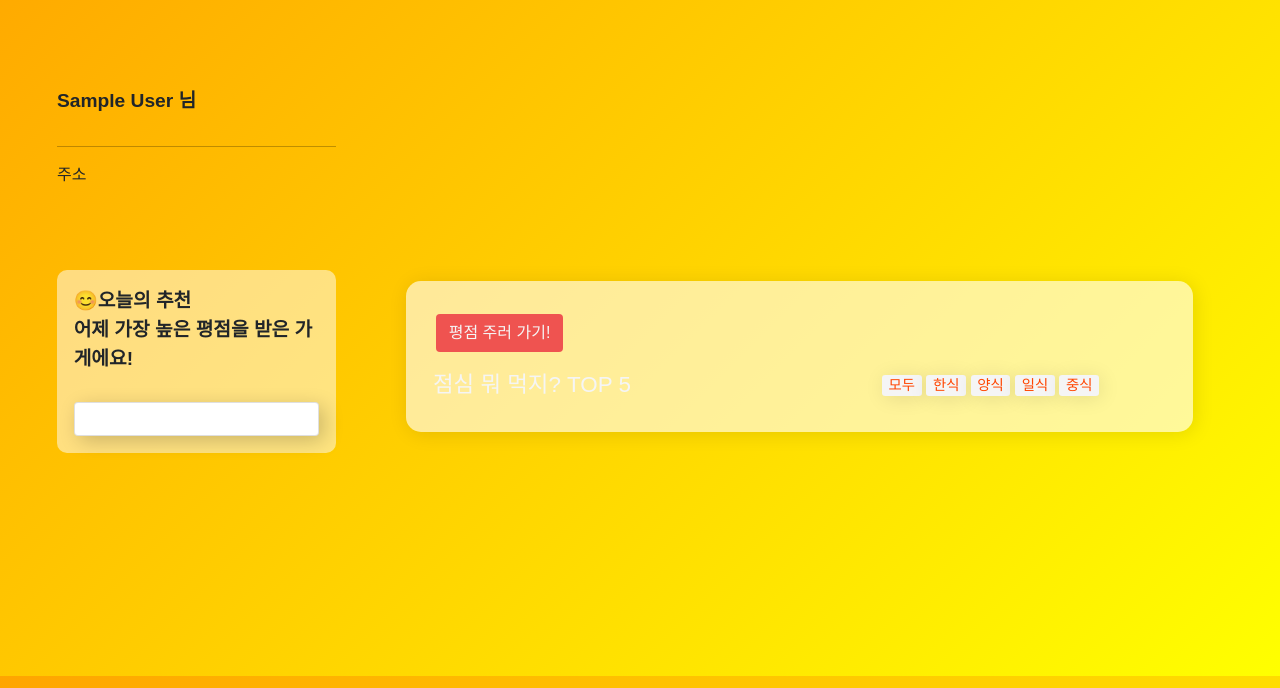
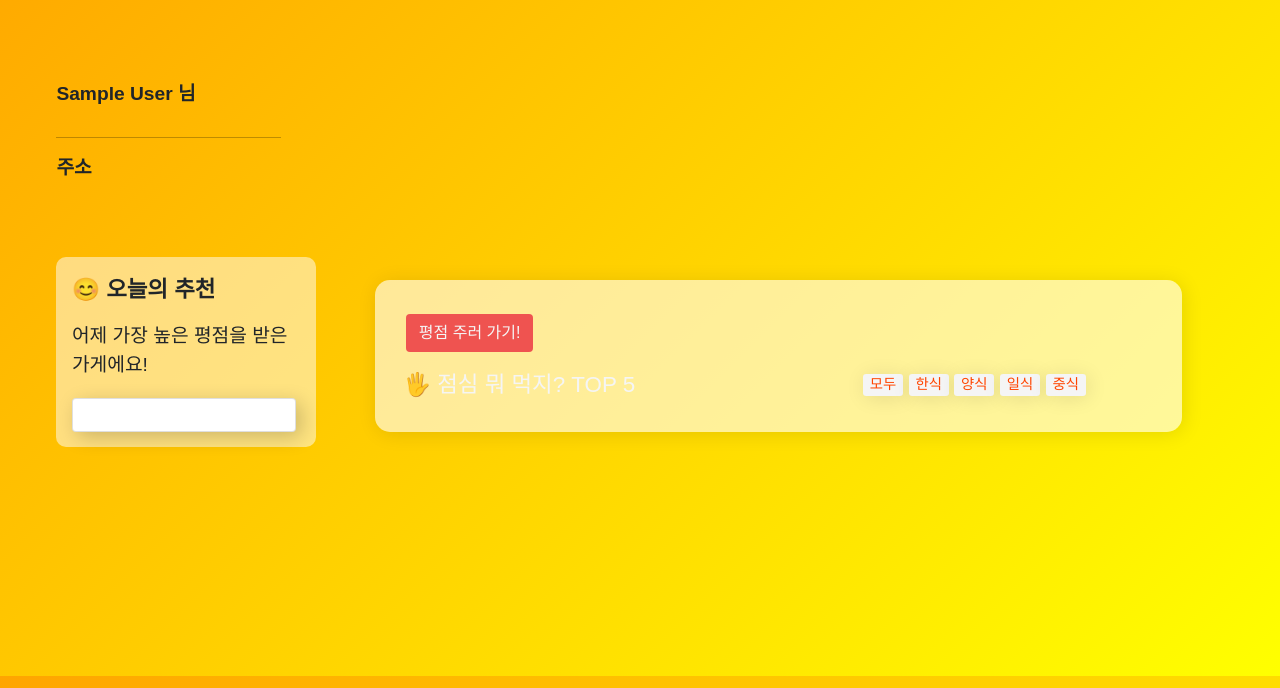
Before and after one commit to SeonminKim1/PJ-TODAY_LUNCH, a Django app: template templates/main/main.html in a window 1280 px wide. Shown: the part 124-812 px from the top of the page. Run offline with Django 4.2, Linux system fonts and the light colour scheme; the template is opened without the code that fills it, so the values that code supplies are empty; the visitor is signed in with stand-in values (Sample User, id 1); some libraries are stand-ins or nearby versions; some web fonts are replaced.

Commit message:
Update css main

```diff
--- a/static/css/main.css
+++ b/static/css/main.css
@@ -2,11 +2,10 @@
     margin: 0;
     padding: 0;
     font-family: 'IBM Plex Sans KR', sans-serif;
-    /*font-size: 16px;*/
 }
 
 body {
-    background-image: linear-gradient(to bottom right, rgb(254, 102, 125), rgb(255, 163, 117));
+    background-image: linear-gradient(to bottom right, rgb(300, 102, 125), rgb(255, 163, 117));
 }
 
 /* aside */
@@ -14,17 +13,13 @@ body {
     display: flex;
 }
 
-aside, section {
-    display: inline-block;
-}
-
 aside {
-    /*background-color: slategray;*/
-    margin: 2% 0 0 4%;
+    margin: 0 4%;
 }
 
 .aside-container {
-    /*background-color: lightsteelblue;*/
+    display: flex;
+    align-items: center;
     width: 100%;
     padding: 2%;
     margin: auto;
@@ -32,19 +27,30 @@ aside {
 
 .aside-wrapper {
     display: block;
+    width: 100%;
 }
 
 .user-main-box {
-    /*background-color: steelblue;*/
     margin: 20% 0 30% 0;
+}
+
+.user-main {
+    width: 90%;
 }
 
 .user-info-title {
     display: inline-block;
     margin-bottom: 5%;
+    font-size: 1.4rem;
+    font-weight: 600;
+}
+
+.user-address {
     font-size: 1.2rem;
     font-weight: 600;
-    /*background-color: lavender;*/
+}
+
+.user-address-text {
 }
 
 hr {
@@ -53,28 +59,35 @@ hr {
     color: black;
 }
 
-.user-info-text{
-    margin: 5% 0 20% 0;
-    font-size: 1rem;
-}
-
 .user-lunch-box {
-    height: 50%;
+    display: flex;
+    align-items: center;
+    width: 260px;
     border-radius: 10px;
     background-color: rgba(255, 255, 255, 0.5)
 }
 
 .user-lunch {
-    padding: 6%;
     /*background-color: steelblue;*/
 }
 
+.user-card-title {
+    font-size: 1.4rem;
+    font-weight: 600;
+}
+
+.user-card-text {
+    font-size: 1.2rem;
+}
+
+.user-card {
+    margin-top: 8%;
+}
 
 /* section */
 section {
     display: flex;
     margin: 3% 0 0 5%;
-    /*background-color: lightsteelblue;*/
 }
 
 .section-container {
@@ -83,11 +96,9 @@ section {
 }
 
 .section-wrapper {
-    /*background-color: darkseagreen;*/
 }
 
 .card-section-box {
-    /*background-color: lavender;*/
     width: 95%;
     margin-top: 2%;
 }
@@ -96,7 +107,24 @@ section {
     display: flex;
     justify-content: space-between;
     width: 91%;
-    /*background-color: greenyellow;*/
+}
+
+.card-title {
+    white-space: nowrap;
+    overflow: hidden;
+    text-overflow: ellipsis;
+}
+
+.card-text {
+    display: inline-block;
+    padding: 2% 3% 2% 3%;
+    min-width: 30px;
+    color: orangered;
+    font-size: .6rem;
+    font-weight: 500;
+    margin-top: 7%;
+    border-radius: 7px;
+    border: 1px solid orangered;
 }
 
 .card-section-title {
@@ -104,17 +132,13 @@ section {
     font-weight: 500;
     color: whitesmoke;
     margin-left: 4%;
-    /*background-color: greenyellow;*/
 }
-
-
 
 .menu-box {
     display: flex;
     justify-content: space-between;
     align-items: center;
     width: 30%;
-    /*background-color: #fff58c;*/
 }
 
 .menu-btn {
@@ -129,26 +153,25 @@ section {
     font-weight: 500;
     color: orangered;
     background-color: whitesmoke;
-    box-shadow: 2px 2px 20px rgba(0,0,0,0.1);
-
+    box-shadow: 2px 2px 20px rgba(0, 0, 0, 0.1);
 }
 
 .clicked {
     color: whitesmoke;
     background-color: orangered;
 }
+
 .card-box {
     display: flex;
     position: relative;
     margin: 4%;
 }
 
-
 .card {
     display: block;
     width: 14rem;
     margin-right: 4%;
-    box-shadow: 5px 5px 20px rgba(0,0,0,0.2);
+    box-shadow: 5px 5px 20px rgba(0, 0, 0, 0.2);
 }
 
 .card-title {
--- a/templates/main/main.html
+++ b/templates/main/main.html
@@ -12,21 +12,24 @@
                         <div class="user-main">
                             <span class="user-info-title">{{ user.fullname }} 님</span>
                             <hr/>
-                            <p class="user-address">주소<br><b>{{ user.address }}</b></p>
+                            <p class="user-address">주소</p>
+                            <p class="user-address-text">{{ user.address }}</p>
                         </div>
                     </div>
                     <div class="user-lunch-box">
                         <div class="user-lunch">
-                        <span class="user-info-title">😊오늘의 추천
-                        <p>어제 가장 높은 평점을 받은 가게에요!</p></span>
-                            <div class="card" style="width: 100%">
+                            <p class="user-card-title">😊 오늘의 추천</p>
+                            <span class="user-card-text">어제 가장 높은 평점을 받은</span><br />
+                            <span class="user-card-text">가게에요!</span>
+                            <div class="card user-card">
                                 {% if today_reco_result == 'success' %}
                                     <img src="/{{ today_res.restaurant_image }}" class="card-img-top" alt="...">
                                     <div class="card-body">
                                         <h5 class="card-title">{{ today_res.restaurant_name }}</h5>
                                         <p class="card-text">{{ today_res.restaurant_category }}</p>
                                         <a href="https://map.naver.com/v5/search/{{ today_res.restaurant_name }}"
-                                           class="btn btn-primary" target='_blank'>상세보기</a>
+                                           class="btn btn-default" target='_blank'
+                                           style="display: block; width: 90px; background-color: #EF5350; color: whitesmoke">상세보기</a>
                                     </div>
                                 {% else %}
                                     <div class="card-body"> {{ today_res }}</div>
@@ -43,7 +46,7 @@
                     <div class="card-section-box">
                         {% if reco_result == 'success' %}
                             <div class="card-section-title text1">
-                                사용자님과 가장 유사한 <a type="button" title="" data-bs-html="true" data-container="body"
+                                &#x1F44D; 사용자님과 가장 유사한 <a type="button" title="" data-bs-html="true" data-container="body"
                                                 data-toggle="popover" data-bs-placement="top"
                                                 data-bs-content="{{ similar_top5 }}">
                                 {{ similar.fullname }}
@@ -76,7 +79,7 @@
                     <div class="card-section-box">
                         <div class="card-title-box">
                             <div class="card-section-title text2">
-                                점심 뭐 먹지? TOP 5
+                                &#x1F590; 점심 뭐 먹지? TOP 5
                             </div>
                             <div class="menu-box">
                                 <div class="menu-all-box">
@@ -127,7 +130,7 @@
             console.log(event.target.classList);
 
             if (event.target.classList[1] === "clicked") {
-                event.target.classList.remove("clicked");
+                {#event.target.classList.remove("clicked");#}
             } else {
                 for (let i = 0; i < category_btn.length; i++) {
                     category_btn[i].classList.remove("clicked");
```
